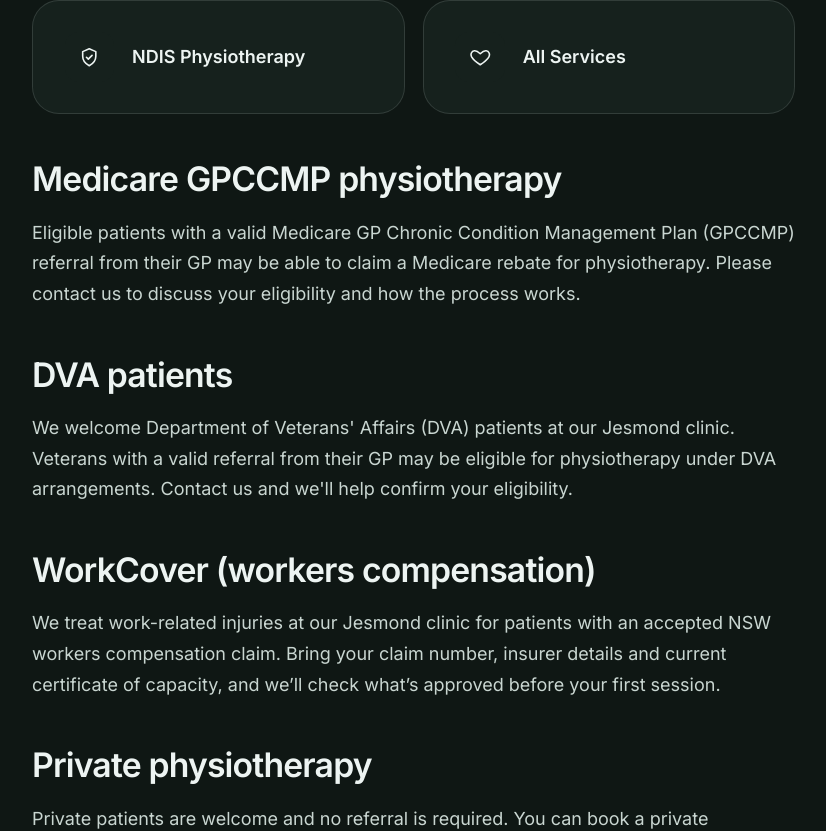
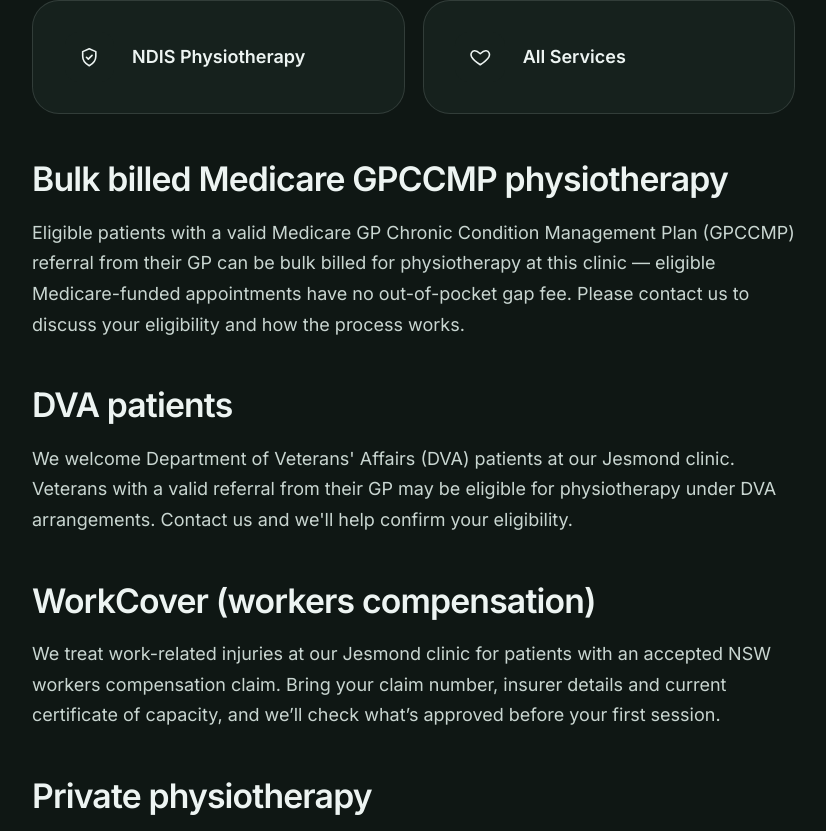
Before and after one commit to Trackrecord-pixel/Fletcher-physiotherapy-website, a Next.js app: page /physiotherapy-jesmond in a window 1280 px wide. Shown: the part 1915-2746 px from the top of the page, without its empty margins (22-848 px from the left). Built offline with nearby package versions, Linux system fonts and the light colour scheme.

Commit message:
Add files via upload

```diff
--- a/components/ClinicPage.tsx
+++ b/components/ClinicPage.tsx
@@ -32,7 +32,7 @@
     { q: `Where is your ${c.suburb} physiotherapy clinic?`, a: `Fletcher Physiotherapy consults at ${c.hostCentre}, ${c.address}. Appointments are available on ${c.dayShort}. Call ${site.phone} or book online.` },
     { q: `What day can I see a physiotherapist in ${c.suburb}?`, a: `Our physiotherapist consults at the ${c.suburb} clinic every ${c.consultingDay}. If that doesn't suit, we also offer home visits across Newcastle, Lake Macquarie and the Central Coast.` },
     { q: `Do I need a referral to see a physiotherapist in ${c.suburb}?`, a: `No — you can book a private physiotherapy appointment directly. A GP referral is only needed for certain funding, such as a Medicare GP Chronic Condition Management Plan (GPCCMP) plan or DVA.` },
-    { q: `Can I claim a Medicare rebate at the ${c.suburb} clinic?`, a: `Eligible patients with a valid Medicare GP Chronic Condition Management Plan (GPCCMP) referral from their GP may be able to claim a Medicare rebate. Please contact us to discuss your eligibility.` },
+    { q: `Is physio bulk billed at the ${c.suburb} clinic?`, a: `Eligible patients with a valid Medicare GP Chronic Condition Management Plan (GPCCMP) referral from their GP can be bulk billed at the ${c.suburb} clinic, with no out-of-pocket gap fee for eligible Medicare-funded appointments. Please contact us to discuss your eligibility.` },
     { q: `Do you treat DVA patients in ${c.suburb}?`, a: `Yes, we welcome DVA patients. Veterans with a valid referral from their GP may be eligible for physiotherapy under DVA arrangements. Contact us to confirm the details.` },
   ];
   const crumbs = [{ name: "Home", href: "/" }, { name: "Locations", href: "/locations" }, { name: `${c.suburb} Clinic`, href: `/${c.slug}` }];
@@ -81,8 +81,8 @@
             </div>
 
             <div className="mt-10">
-              <h2 className="text-2xl text-navy-900 sm:text-3xl">Medicare GPCCMP physiotherapy</h2>
-              <p className="prose-navy mt-4">Eligible patients with a valid Medicare GP Chronic Condition Management Plan (GPCCMP) referral from their GP may be able to claim a Medicare rebate for physiotherapy. Please contact us to discuss your eligibility and how the process works.</p>
+              <h2 className="text-2xl text-navy-900 sm:text-3xl">Bulk billed Medicare GPCCMP physiotherapy</h2>
+              <p className="prose-navy mt-4">Eligible patients with a valid Medicare GP Chronic Condition Management Plan (GPCCMP) referral from their GP can be bulk billed for physiotherapy at this clinic — eligible Medicare-funded appointments have no out-of-pocket gap fee. Please contact us to discuss your eligibility and how the process works.</p>
             </div>
 
             <div className="mt-10">
--- a/components/LandingPage.tsx
+++ b/components/LandingPage.tsx
@@ -30,7 +30,7 @@
   /** "clinic" pages show clinic booking; "home" shows home-visit booking; "both" shows both pathways. Default "home". */
   pathway?: "clinic" | "home" | "both";
   breadcrumbParent?: { name: string; href: string };
-  /** Show the "bulk billing available at Yagoona" callout. */
+  /** Show the "bulk billing at our clinics" callout. */
   yagoonaCallout?: boolean;
   /** Anchor ids for sections, keyed by h2 (for deep links such as #neck-related-headaches). */
   sectionIds?: Record<string, string>;
@@ -71,10 +71,10 @@
 
             {c.yagoonaCallout && (
               <div className="mt-8 rounded-3xl border border-beige-200 bg-sand p-6">
-                <p className="text-sm font-semibold uppercase tracking-[0.16em] text-euc-600">Bulk billing in Yagoona</p>
+                <p className="text-sm font-semibold uppercase tracking-[0.16em] text-euc-600">Bulk billing at our clinics</p>
                 <p className="mt-2 text-navy-700">
                   Eligible Medicare patients referred under a GP Chronic Condition Management Plan (GPCCMP) can be bulk
-                  billed at our Yagoona clinic, inside Yagoona Family HealthCare (Tuesdays).
+                  billed at our Jesmond, Yagoona and Parramatta clinics.
                 </p>
                 <div className="mt-4 flex flex-wrap gap-x-6 gap-y-2 text-sm font-semibold">
                   <Link href="/bulk-billing-physiotherapy-yagoona" className="text-euc-700 hover:text-euc-800">How bulk billing works →</Link>
```
